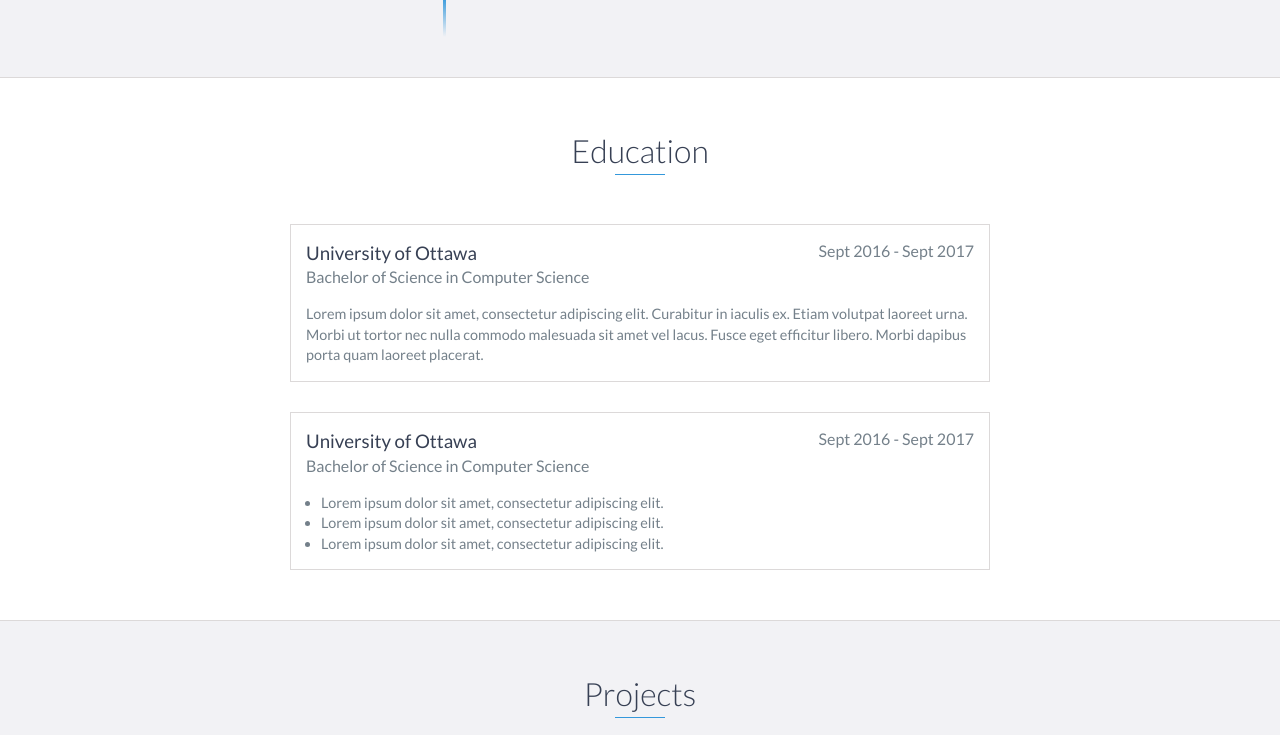
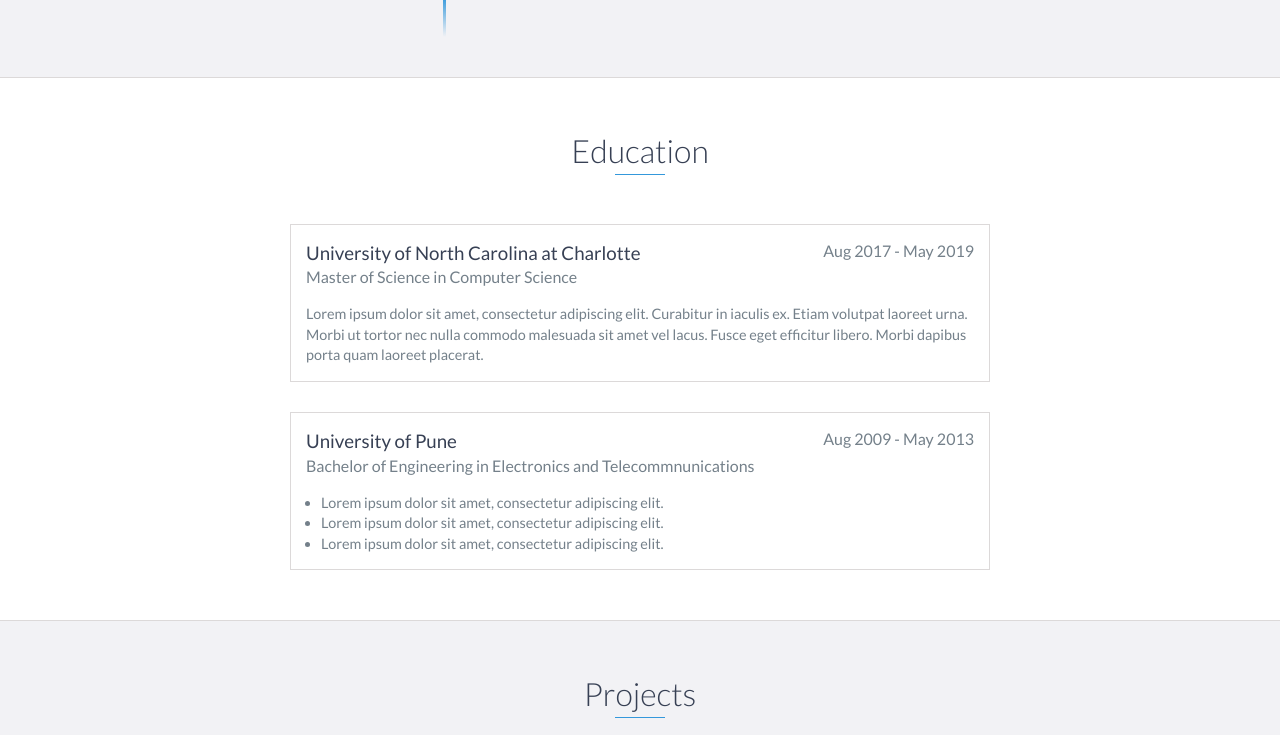
Before and after one commit to prajvalbavi/prajvalbavi.github.io, a website: page index.html in a window 1280 px wide. Shown: the part 1841-2576 px from the top of the page. Drawn offline with nearby package versions, Linux system fonts and the light colour scheme.

Commit message:
Update index.html

```diff
--- a/index.html
+++ b/index.html
@@ -48,8 +48,8 @@
 
     <div id="lead">
         <div id="lead-content">
-            <h1>Ryan Fitzgerald</h1>
-            <h2>Software Engineer</h2>
+            <h1>Prajval Bavi/h1>
+            <h2>Graduate Student at Univeristy of North Carolina, Charlotte</h2>
             <a href="#" class="btn-rounded-white">Download Resume</a>
         </div>
         <!-- End #lead-content -->
@@ -116,9 +116,9 @@
     <div id="education">
         <h2 class="heading">Education</h2>
         <div class="education-block">
-            <h3>University of Ottawa</h3>
-            <span class="education-date">Sept 2016 - Sept 2017</span>
-            <h4>Bachelor of Science in Computer Science</h4>
+            <h3>University of North Carolina at Charlotte</h3>
+            <span class="education-date">Aug 2017 - May 2019</span>
+            <h4>Master of Science in Computer Science</h4>
             <p>
                 Lorem ipsum dolor sit amet, consectetur adipiscing elit. Curabitur in iaculis ex. Etiam volutpat laoreet urna. Morbi ut tortor nec nulla commodo malesuada sit amet vel lacus. Fusce eget efficitur libero. Morbi dapibus porta quam laoreet placerat.
             </p>
@@ -126,9 +126,9 @@
         <!-- End .education-block -->
 
         <div class="education-block">
-            <h3>University of Ottawa</h3>
-            <span class="education-date">Sept 2016 - Sept 2017</span>
-            <h4>Bachelor of Science in Computer Science</h4>
+            <h3>University of Pune</h3>
+            <span class="education-date">Aug 2009 - May 2013</span>
+            <h4>Bachelor of Engineering in Electronics and Telecommnunications</h4>
             <ul>
                 <li>
                     Lorem ipsum dolor sit amet, consectetur adipiscing elit.
```
